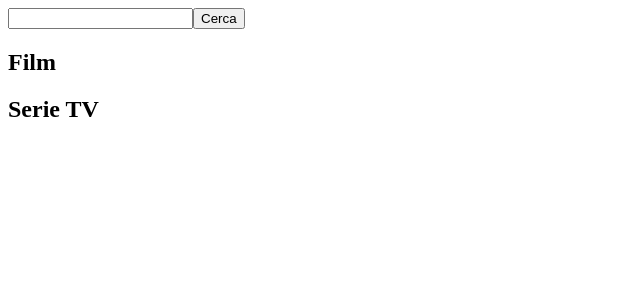
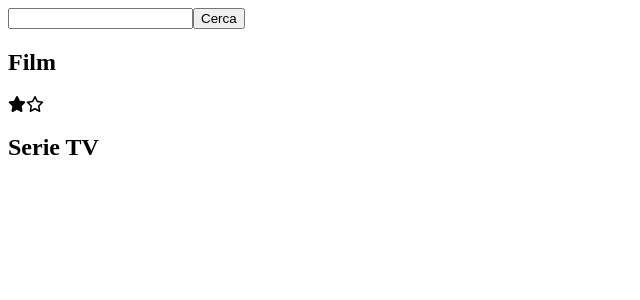
Before and after one commit to gmirizzi/vue-boolflix, a Vue app: page / in a window 1280 px wide. Shown: the top 300 px of the page, without its empty margins (0-640 px from the left). Built offline with nearby package versions, Linux system fonts and the light colour scheme.

Commit message:
importate le icone delle stelle da fa

```diff
--- a/package.json
+++ b/package.json
@@ -8,6 +8,10 @@
     "lint": "vue-cli-service lint"
   },
   "dependencies": {
+    "@fortawesome/fontawesome-svg-core": "^6.1.1",
+    "@fortawesome/free-regular-svg-icons": "^6.1.1",
+    "@fortawesome/free-solid-svg-icons": "^6.1.1",
+    "@fortawesome/vue-fontawesome": "^2.0.6",
     "axios": "^0.26.1",
     "core-js": "^3.8.3",
     "mdb-ui-kit": "^3.11.0",
--- a/src/components/AppMain.vue
+++ b/src/components/AppMain.vue
@@ -2,6 +2,8 @@
   <main>
     <section>
       <h1>Film</h1>
+      <font-awesome-icon icon="fa-solid fa-star" />
+      <font-awesome-icon icon="fa-regular fa-star" />
       <FilmCard v-for="film in films" :key="film.id" :film="film" />
     </section>
     <section>
--- a/src/main.js
+++ b/src/main.js
@@ -1,5 +1,11 @@
 import Vue from "vue";
 import App from "./App.vue";
+import { library } from "@fortawesome/fontawesome-svg-core";
+import { faStar as fasStar } from "@fortawesome/free-solid-svg-icons";
+import { faStar as farStar } from "@fortawesome/free-regular-svg-icons";
+import { FontAwesomeIcon } from "@fortawesome/vue-fontawesome";
+library.add(fasStar, farStar);
+Vue.component("font-awesome-icon", FontAwesomeIcon);
 
 Vue.config.productionTip = false;
 
```
Also changed, not shown: 1 other file (tests, documents, lock files or other folders).
